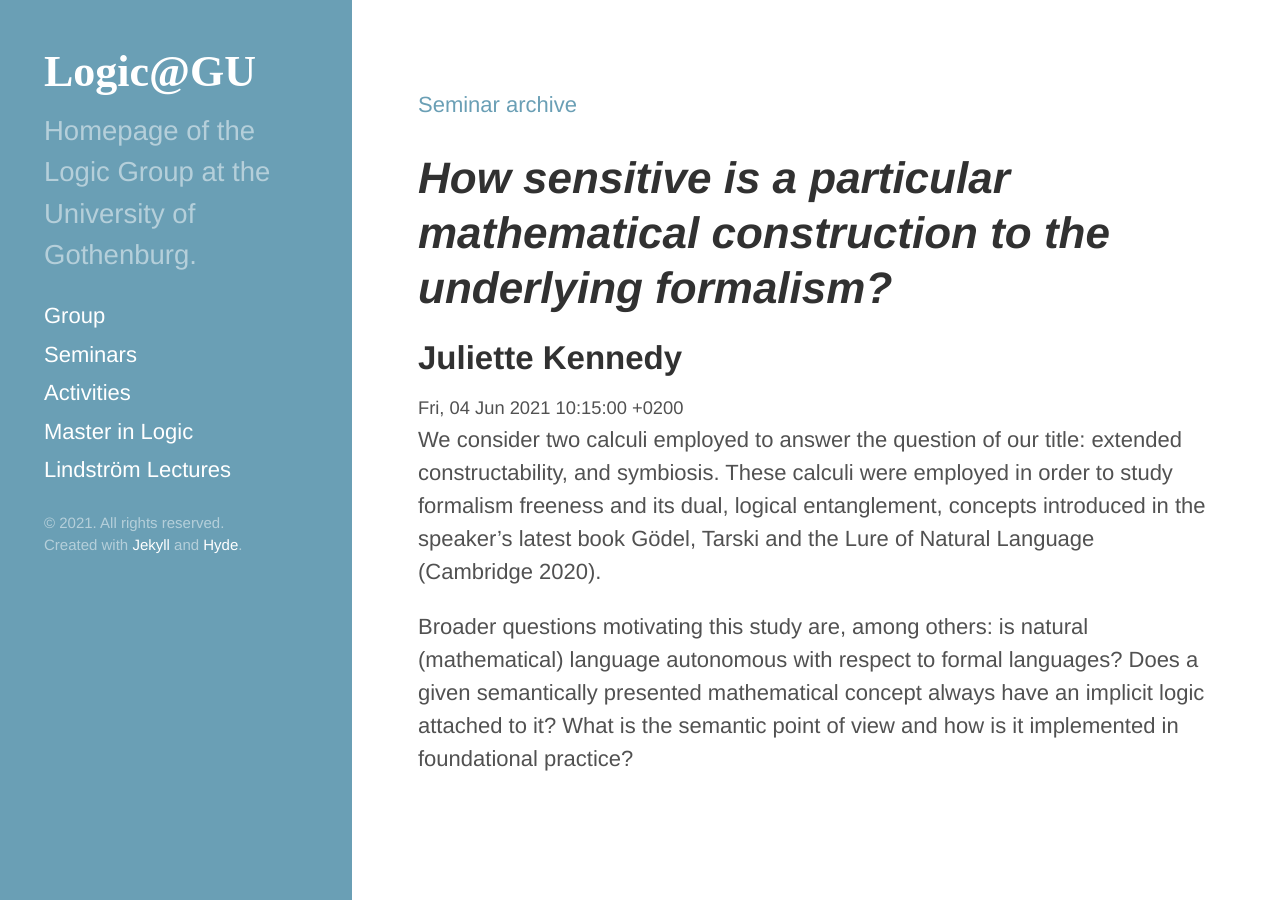
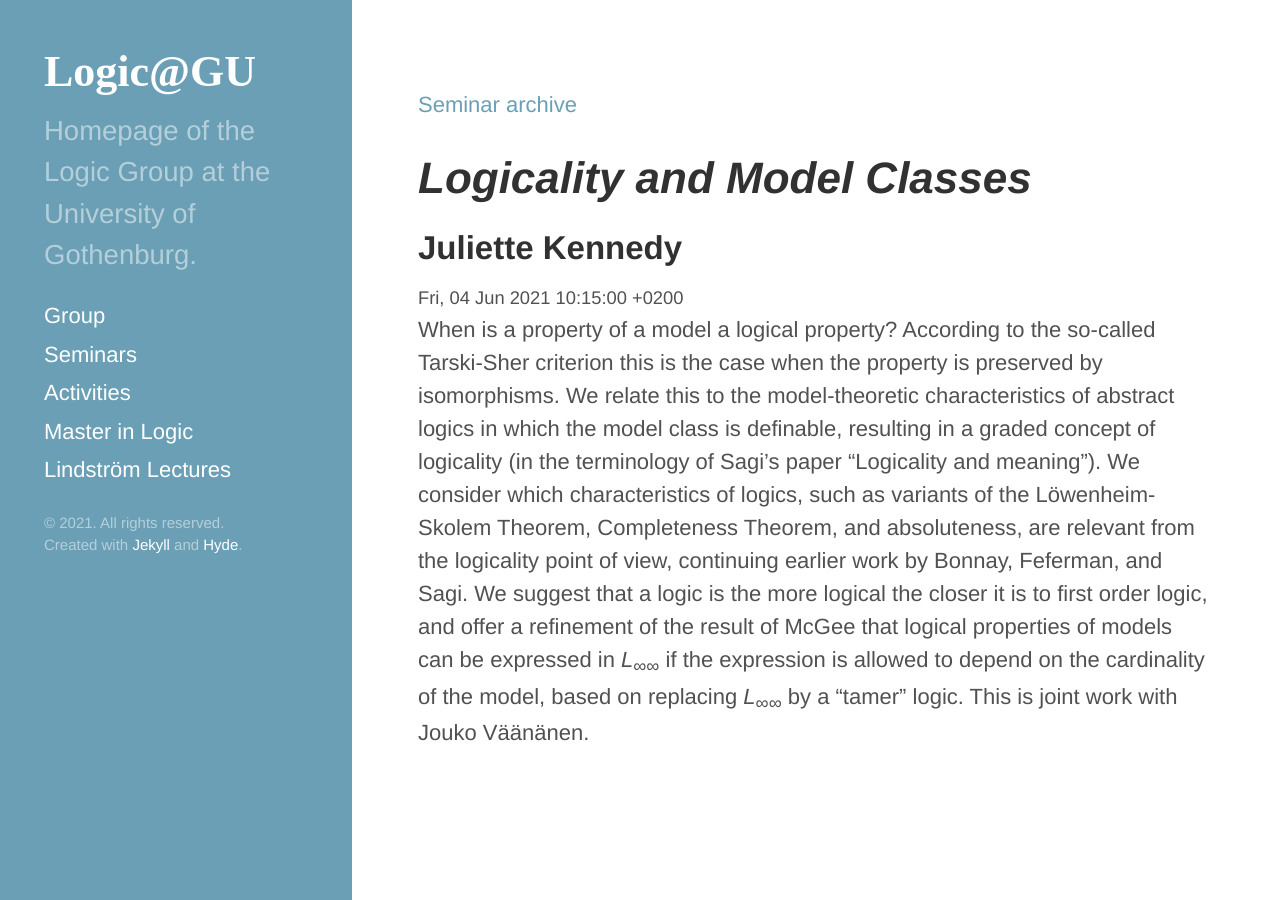
Before and after one commit to greleigh/Logic-GU, a Jekyll site: the page built from seminars/_posts/21VT/2021-06-04-juliette-kennedy.md, in a window 1280 px wide. Built offline with Jekyll 4.4.1, drawn with Linux system fonts in a browser that asks for light colours; some web fonts are replaced.

Commit message:
Update seminar

```diff
--- a/seminars/_posts/21VT/2021-06-04-juliette-kennedy.md
+++ b/seminars/_posts/21VT/2021-06-04-juliette-kennedy.md
@@ -1,10 +1,12 @@
 ---
 speaker: Juliette Kennedy
 affil: Helsinki
-title: How sensitive is a particular mathematical construction to the underlying formalism?
+title: Logicality and Model Classes
 date: 2021-06-04 10:15:00 +02:00
 ---
-We consider two calculi employed to answer the question of our title: extended constructability, and symbiosis. These calculi were employed in order to study formalism freeness and its dual, logical entanglement, concepts introduced in the speaker's latest book Gödel, Tarski and the Lure of Natural Language (Cambridge 2020).
-<!--more-->
-
-Broader questions motivating this study are, among others: is natural (mathematical) language autonomous with respect to formal languages? Does a given semantically presented mathematical concept always have an implicit logic attached to it? What is the semantic point of view and how is it implemented in foundational practice?
+When is a property of a model a logical property?
+According to the so-called Tarski-Sher criterion this is the case when the property is preserved by isomorphisms.
+We relate this to the model-theoretic characteristics of abstract logics in which the model class is definable, resulting in a graded concept of logicality (in the terminology of Sagi's paper "Logicality and meaning").<!--more-->
+We consider which characteristics of logics, such as variants of the Löwenheim-Skolem Theorem, Completeness Theorem, and absoluteness, are relevant from the logicality point of view, continuing earlier work by Bonnay, Feferman, and Sagi.
+We suggest that a logic is the more logical the closer it is to first order logic, and offer a refinement of the result of McGee that logical properties of models can be expressed in *L*<sub>∞∞</sub> if the expression is allowed to depend on the cardinality of the model, based on replacing *L*<sub>∞∞</sub> by a “tamer” logic.
+This is joint work with Jouko Väänänen.
```
